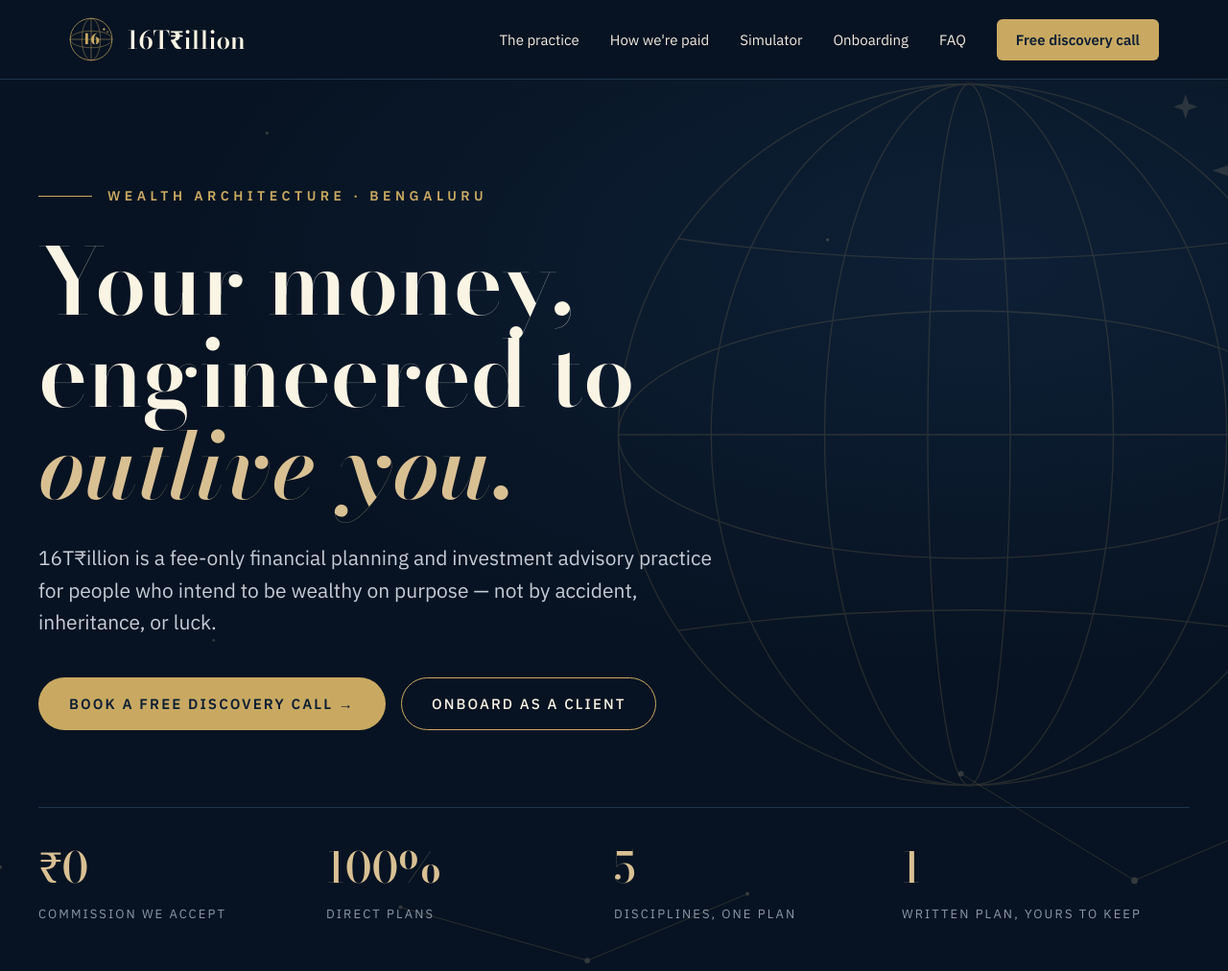
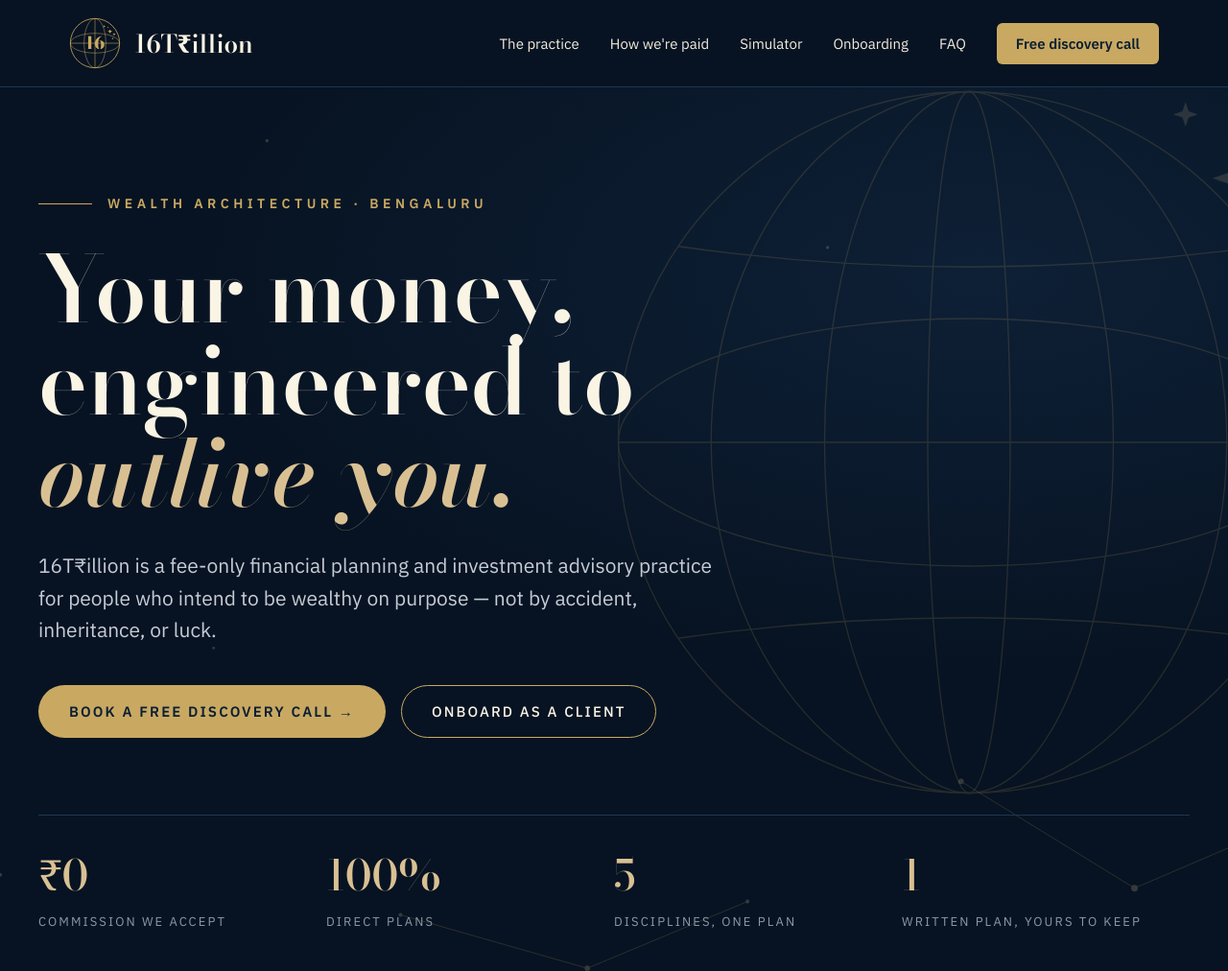
Before and after one commit to keirans29-JKAT/16trillion-site, a plain HTML site: page public/index.html in a window 1280 px wide. Shown: the top 1012 px of the page at 96% size. Drawn offline with nearby package versions, Linux system fonts and the light colour scheme.

Commit message:
Nav mark: all five stars, slightly larger
Co-Authored-By: Claude Opus 5.5 <noreply@anthropic.com>
Claude-Session: https://claude.ai/code/session_01YNDyEA5Er7wAKgFusPJW9p

```diff
--- a/public/index.html
+++ b/public/index.html
@@ -28,7 +28,7 @@ input[type=range]{accent-color:#c9a961;width:100%}
 <header style="background: #071322; border-bottom: 1px solid #1e3651">
 <nav aria-label="Main" style="max-width: 1200px; margin: 0 auto; padding: 18px 32px; display: flex; align-items: center; justify-content: space-between; gap: 24px; flex-wrap: wrap">
 <a href="#top" style="display: flex; align-items: center; gap: 14px; text-decoration: none">
-<svg role="img" aria-label="16Trillion Wealth Advisory" viewBox="-100 -100 200 200" style="width: 46px; height: 46px"><g fill="none" stroke="#c9a961"><circle r="95" stroke-width="3"></circle><line x1="-95" x2="95" stroke-width="2"></line><line y1="-95" y2="95" stroke-width="2"></line><path d="M0,-95A42,95 0 0 1 0,95M0,-95A42,95 0 0 0 0,95M-95,0A95,38 0 0 0 95,0M-95,0A95,38 0 0 1 95,0" stroke-width="1.8"></path></g><text x="0" y="22" font-family="Bodoni Moda,Georgia,serif" font-size="66" font-weight="800" fill="#c9a961" text-anchor="middle">16</text><g fill="#c9a961"><path d="M58,-54l2.4,6.2 6.2,2.4-6.2,2.4-2.4,6.2-2.4-6.2-6.2-2.4 6.2-2.4Z"></path><path d="M74,-40l1.6,4.2 4.2,1.6-4.2,1.6-1.6,4.2-1.6-4.2-4.2-1.6 4.2-1.6Z"></path></g></svg>
+<svg role="img" aria-label="16Trillion Wealth Advisory" viewBox="-100 -100 200 200" style="width: 54px; height: 54px"><g fill="none" stroke="#c9a961"><circle r="95" stroke-width="3"></circle><line x1="-95" x2="95" stroke-width="2"></line><line y1="-95" y2="95" stroke-width="2"></line><path d="M0,-95A42,95 0 0 1 0,95M0,-95A42,95 0 0 0 0,95M-95,0A95,38 0 0 0 95,0M-95,0A95,38 0 0 1 95,0" stroke-width="1.8"></path></g><text x="0" y="22" font-family="Bodoni Moda,Georgia,serif" font-size="66" font-weight="800" fill="#c9a961" text-anchor="middle">16</text><g fill="#c9a961"><path d="M36,-70l1.4,3.6 3.6,1.4-3.6,1.4-1.4,3.6-1.4-3.6-3.6-1.4 3.6-1.4Z"></path><path d="M58,-54l2.4,6.2 6.2,2.4-6.2,2.4-2.4,6.2-2.4-6.2-6.2-2.4 6.2-2.4Z"></path><path d="M74,-40l1.6,4.2 4.2,1.6-4.2,1.6-1.6,4.2-1.6-4.2-4.2-1.6 4.2-1.6Z"></path><path d="M50,-64l.9,2.3 2.3,.9-2.3,.9-.9,2.3-.9-2.3-2.3-.9 2.3-.9Z"></path><path d="M68,-22l1.1,2.9 2.9,1.1-2.9,1.1-1.1,2.9-1.1-2.9-2.9-1.1 2.9-1.1Z"></path></g></svg>
 <span style="font-family: 'Bodoni Moda', Georgia, serif; font-size: 26px; font-weight: 600; color: #faf4e4">16T₹illion</span>
 </a>
 <div class="navlinks" style="display: flex; align-items: center; gap: 32px">
```
